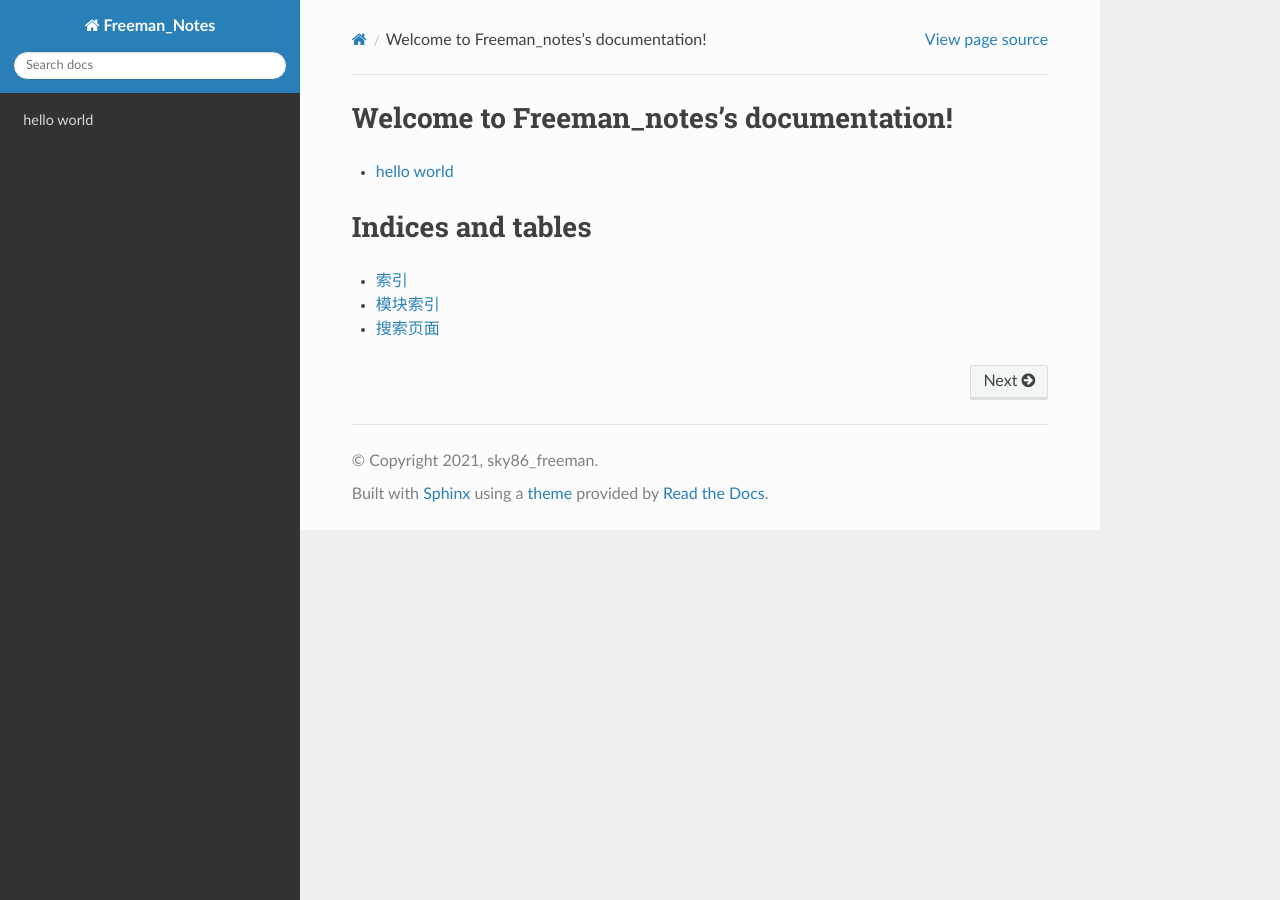
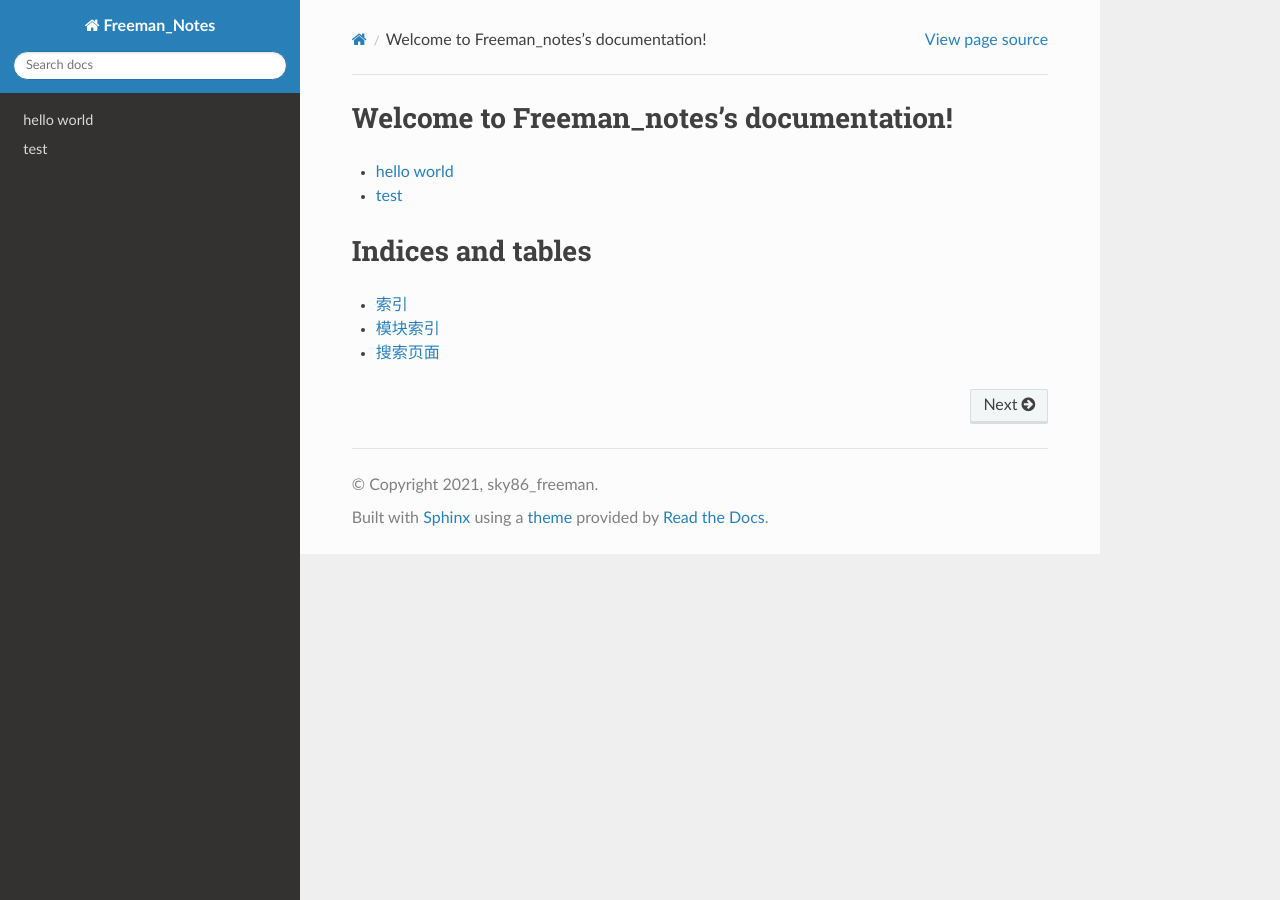
Before and after one commit to sysufreeman/freeman-note, a Sphinx documentation site: the page built from source/index.rst, in a window 1280 px wide. Built offline with Sphinx 7.4.7 and the Read the Docs theme 2.0.0, drawn with Linux system fonts in a browser that asks for light colours.

Commit message:
Add operate_system dir to the project

```diff
--- a/source/index.rst
+++ b/source/index.rst
@@ -11,8 +11,7 @@ Welcome to Freeman_notes's documentation!
    :maxdepth: 2
 
    hello
-
-
+   operate_system/index
 
 Indices and tables
 ==================
--- /dev/null
+++ b/source/operate_system/index.rst
@@ -0,0 +1,4 @@
+.. toctree::
+    :maxdepth: 2
+
+    test
--- /dev/null
+++ b/source/operate_system/test.md
@@ -0,0 +1 @@
+## test
```
